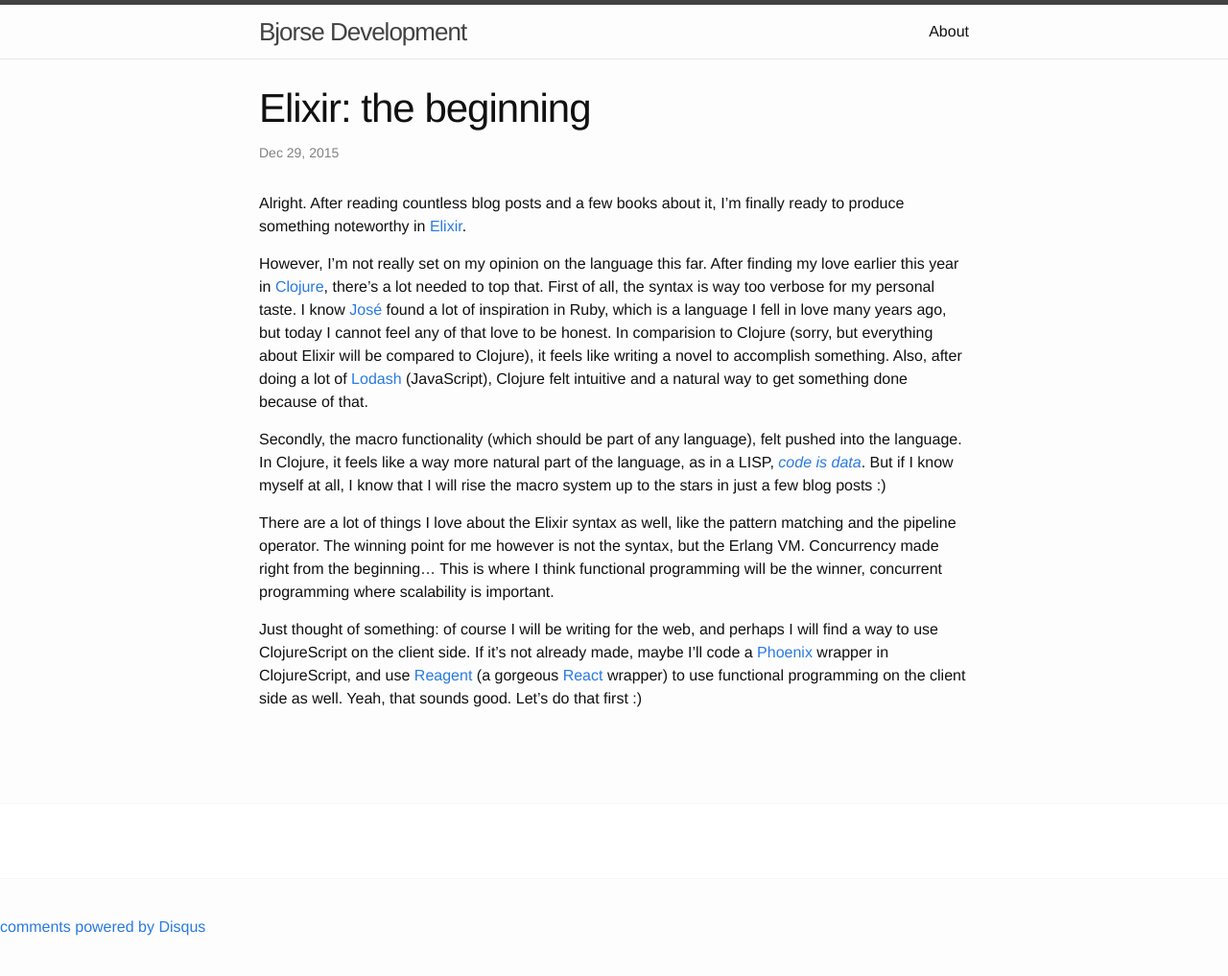
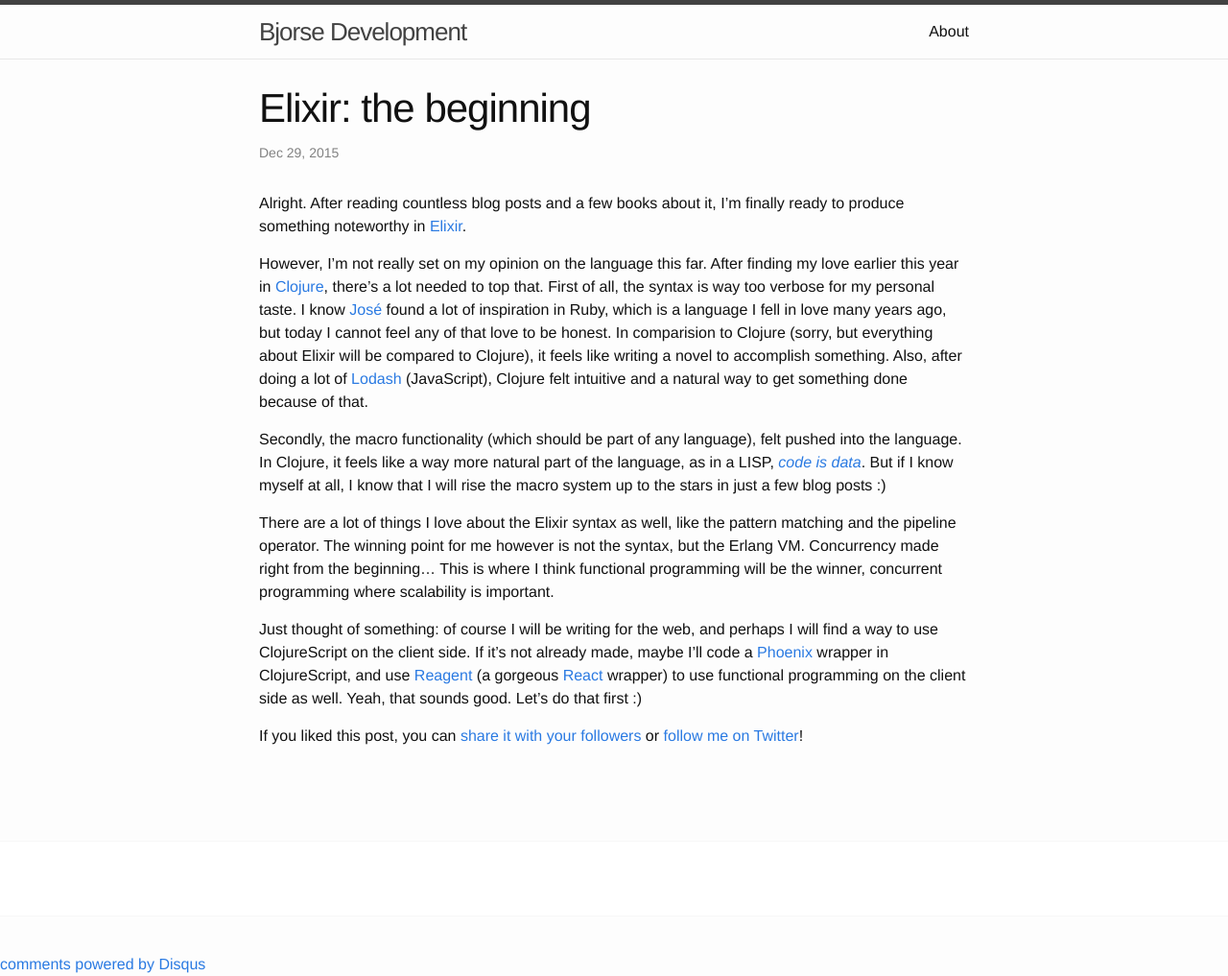
Before and after one commit to bjorse/bjorse.github.io, a Jekyll site: the page built from _posts/2015-12-29-elixir-the-beginning.markdown, in a window 1280 px wide. Shown: the whole page at 96% size. Built offline with Jekyll 4.4.1, drawn with Linux system fonts in a browser that asks for light colours; comment, search, counter and statistics services are not loaded; before the commit the page ends 978 px from its top, so only the background shows below that.

Commit message:
Added Twitter sharing functionality

```diff
--- /dev/null
+++ b/_includes/twitter.html
@@ -0,0 +1,7 @@
+If you liked this post, you can
+<a href="https://twitter.com/intent/tweet?url=http://bjorse.github.io{{ page.url }}&text={{ page.title }}&via=bjorse"
+   target="_blank">
+  share it with your followers</a>
+or
+<a href="https://twitter.com/bjorse">
+  follow me on Twitter</a>!
--- a/_posts/2015-12-29-elixir-the-beginning.markdown
+++ b/_posts/2015-12-29-elixir-the-beginning.markdown
@@ -16,6 +16,8 @@ There are a lot of things I love about the Elixir syntax as well, like the patte
 
 Just thought of something: of course I will be writing for the web, and perhaps I will find a way to use ClojureScript on the client side. If it's not already made, maybe I'll code a [Phoenix][phoenix] wrapper in ClojureScript, and use [Reagent][reagent] (a gorgeous [React][react] wrapper) to use functional programming on the client side as well. Yeah, that sounds good. Let's do that first :)
 
+{% include twitter.html %}
+
 [elixir]: http://elixir-lang.org
 [clojure]: http://clojure.org
 [jose-valim]: https://twitter.com/josevalim?lang=en
```
